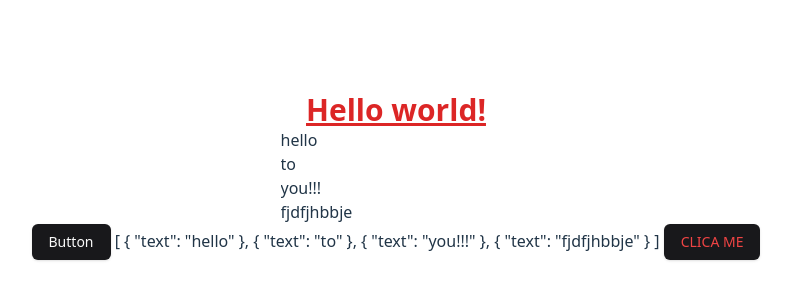
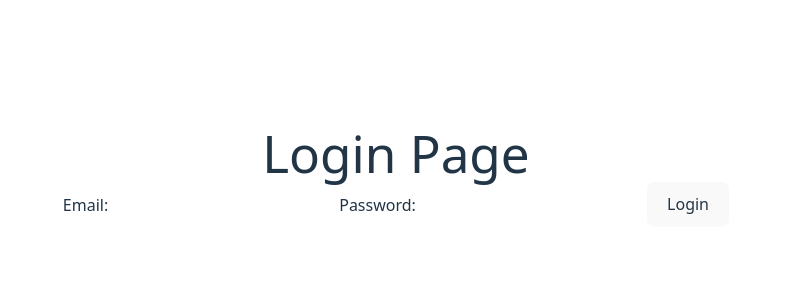
Before and after one commit to iptomar/2025-Team-B-Repository-FrontEnd, a Vue app: page / in a window 1280 px wide. Shown: the part 224-524 px from the top of the page, without its empty margins (244-1035 px from the left). Built offline with nearby package versions, Linux system fonts and the light colour scheme.

Commit message:
update project router

```diff
--- a/package.json
+++ b/package.json
@@ -15,7 +15,8 @@
     "reka-ui": "^2.1.0",
     "tailwind-merge": "^3.0.2",
     "tailwindcss-animate": "^1.0.7",
-    "vue": "^3.5.13"
+    "vue": "^3.5.13",
+    "vue-router": "^4.5.0"
   },
   "devDependencies": {
     "@types/node": "^22.13.11",
--- a/src/App.vue
+++ b/src/App.vue
@@ -1,27 +1,9 @@
 <script setup>
-import { ref } from 'vue';
-import Button from './components/ui/button/Button.vue';
-
-const data = ref([
-  { text: "hello" },
-  { text: "to" },
-  { text: "you!!!" },
-  {text: "fjdfjhbbje"}
-]);
+import { RouterView } from 'vue-router';
 </script>
 
 <template>
-
-<h1 class="text-3xl font-bold underline text-center text-red-600">
-    Hello world!
-  </h1>
-
-  <div v-for="(item, index) in data" :key="index">
-    <input type="text" v-model="item.text">
-  </div>
-
-  <Button>Button</Button>
-
-  {{ data }}
-  <Button class="text-red-500">CLICA ME</Button>
+  <main>
+    <RouterView />
+  </main>
 </template>
--- /dev/null
+++ b/src/pages/Login.vue
@@ -0,0 +1,19 @@
+<script>
+export default {
+  name: 'Login'
+}
+</script>
+<template>
+    <div>
+      <h1>Login Page</h1>
+      <form>
+        <label for="email">Email:</label>
+        <input type="email" id="email" required />
+
+        <label for="password">Password:</label>
+        <input type="password" id="password" required />
+
+        <button type="submit">Login</button>
+      </form>
+    </div>
+  </template>
```
Also changed, not shown: src/main.ts (+14 -1 lines), 1 other file (tests, documents, lock files or other folders).
